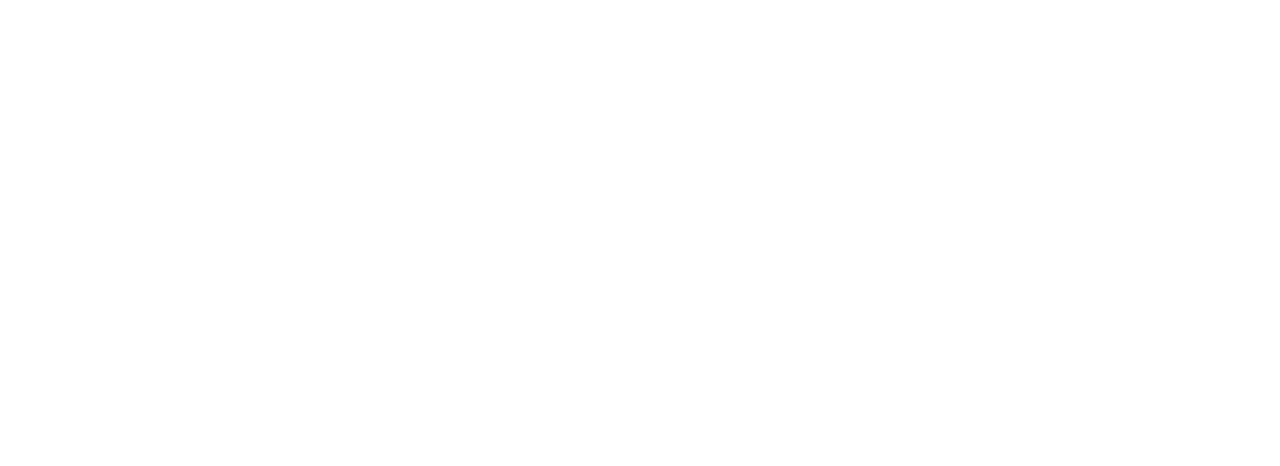
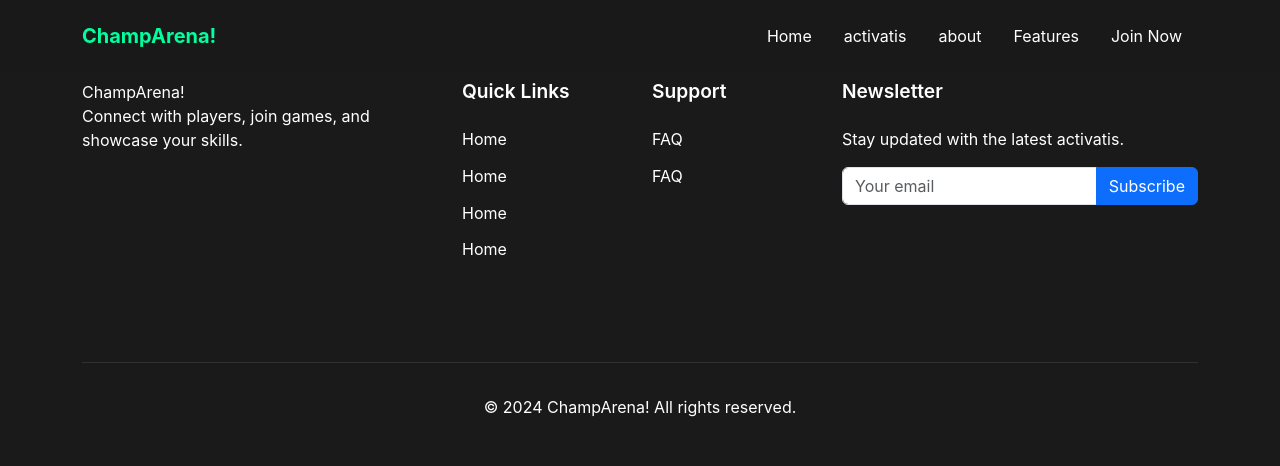
Before and after one commit to AliALMaghamsi/ChampArena, a Django app: page / in a window 1280 px wide. Before the commit the part shown is empty. Shown: the top 466 px of the page. Run offline with Django 5.2, Linux system fonts and the light colour scheme; some libraries are stand-ins or nearby versions.

Commit message:
Added navigation bar and footer

```diff
--- a/ChampArena/main/static/css/style.css
+++ b/ChampArena/main/static/css/style.css
@@ -0,0 +1,108 @@
+:root {
+    --primary-color: #00ff9d;
+    --secondary-color: #1a1a1a;
+    --accent-color: #32fbe2;
+}
+
+body {
+    font-family: 'Inter', sans-serif;
+    background-color: var(--secondary-color);
+    color: white;
+}
+
+
+.navbar {
+    background-color: rgba(26, 26, 26, 0.95);
+    padding: 1rem 0;
+    transition: all 0.3s ease;
+}
+
+.navbar-brand {
+    font-weight: 700;
+    color: var(--primary-color) !important;
+}
+
+.nav-link {
+    color: white !important;
+    margin: 0 0.5rem;
+    transition: color 0.3s ease;
+}
+
+.nav-link:hover {
+    color: var(--primary-color) !important;
+}
+
+
+
+
+
+
+
+
+.footer {
+    background-color: var(--card-bg);
+    padding: 5rem 0 2rem;
+    position: relative;
+}
+
+.footer::before {
+    content: '';
+    position: absolute;
+    top: 0;
+    left: 0;
+    right: 0;
+    height: 1px;
+    background: linear-gradient(90deg, transparent, var(--accent-green), transparent);
+}
+
+.footer-title {
+    color: var(--accent-green);
+    font-size: 1.2rem;
+    font-weight: 600;
+    margin-bottom: 1.5rem;
+}
+
+.footer-links {
+    list-style: none;
+    padding: 0;
+    margin: 0;
+}
+
+.footer-links li {
+    margin-bottom: 0.8rem;
+}
+
+.footer-links a {
+    color: var(--text-secondary);
+    text-decoration: none;
+    transition: all 0.3s ease;
+}
+
+.footer-links a:hover {
+    color: var(--accent-green);
+    padding-left: 5px;
+}
+
+.social-links {
+    display: flex;
+    gap: 1rem;
+}
+
+.social-links a {
+    color: var(--text-secondary);
+    font-size: 1.5rem;
+    transition: all 0.3s ease;
+}
+
+.social-links a:hover {
+    color: var(--accent-green);
+    transform: translateY(-3px);
+}
+
+.footer-bottom {
+    margin-top: 4rem;
+    padding-top: 2rem;
+    border-top: 1px solid rgba(255, 255, 255, 0.1);
+    text-align: center;
+    color: var(--text-secondary);
+}
--- a/ChampArena/main/templates/main/base.html
+++ b/ChampArena/main/templates/main/base.html
@@ -10,9 +10,25 @@
     <title>{% block title %}   {% endblock  %}</title>
 </head>
 <body>
-    <header>
 
-    </header>
+    <nav class="navbar navbar-expand-lg navbar-dark fixed-top">
+        <div class="container">
+            <a class="navbar-brand" href="#">ChampArena!</a>
+            <button class="navbar-toggler" type="button" data-bs-toggle="collapse" data-bs-target="#navbarNav">
+                <span class="navbar-toggler-icon"></span>
+            </button>
+            <div class="collapse navbar-collapse" id="navbarNav">
+                <ul class="navbar-nav ms-auto">
+                    <li class="nav-item"><a class="nav-link" href="#home">Home</a></li>
+                    <li class="nav-item"><a class="nav-link" href="#activatis">activatis</a></li>
+                    <li class="nav-item"><a class="nav-link" href="#about">about</a></li>
+                    <li class="nav-item"><a class="nav-link" href="#features">Features</a></li>
+                    <li class="nav-item"><a class="nav-link nav-button" href="#join">Join Now</a></li>
+                </ul>
+            </div>
+        </div>
+    </nav>
+
     <main class="container">
 
         {% block content %}
@@ -20,7 +36,50 @@
         {% endblock  %}
     </main>
 
-    <footer>
+
+        <footer class="footer">
+            <div class="container">
+                <div class="row">
+                    <div class="col-lg-4 mb-4">
+                        <div class="footer-logo">ChampArena!</div>
+                        <p>Connect with players, join games, and showcase your skills.</p>
+                        <div class="social-links">
+                            <a href="#"><i class="bi bi-facebook"></i></a>
+                            <a href="#"><i class="bi bi-twitter"></i></a>
+                            <a href="#"><i class="bi bi-instagram"></i></a>
+                            <a href="#"><i class="bi bi-youtube"></i></a>
+                        </div>
+                    </div>
+                    <div class="col-lg-2 col-md-4 mb-4">
+                        <h5 class="footer-title">Quick Links</h5>
+                        <ul class="footer-links">
+                            <li><a href="#home">Home</a></li>
+                            <li><a href="#home">Home</a></li>
+                            <li><a href="#home">Home</a></li>
+                            <li><a href="#home">Home</a></li>
+                        </ul>
+                    </div>
+                    <div class="col-lg-2 col-md-4 mb-4">
+                        <h5 class="footer-title">Support</h5>
+                        <ul class="footer-links">
+                            <li><a href="#faq">FAQ</a></li>
+                            <li><a href="#faq">FAQ</a></li>
+
+                        </ul>
+                    </div>
+                    <div class="col-lg-4 col-md-4 mb-4">
+                        <h5 class="footer-title">Newsletter</h5>
+                        <p>Stay updated with the latest activatis.</p>
+                        <div class="input-group">
+                            <input type="email" class="form-control" placeholder="Your email">
+                            <button class="btn btn-primary">Subscribe</button>
+                        </div>
+                    </div>
+                </div>
+                <div class="footer-bottom">
+                    <p>&copy; 2024 ChampArena! All rights reserved.</p>
+                </div>
+            </div>
 
     </footer>
     <script src="https://cdn.jsdelivr.net/npm/bootstrap@5.3.3/dist/js/bootstrap.bundle.min.js" integrity="sha384-YvpcrYf0tY3lHB60NNkmXc5s9fDVZLESaAA55NDzOxhy9GkcIdslK1eN7N6jIeHz" crossorigin="anonymous"></script>
--- a/ChampArena/main/templates/main/index.html
+++ b/ChampArena/main/templates/main/index.html
@@ -1,11 +1,9 @@
-<!DOCTYPE html>
-<html lang="en">
-<head>
-    <meta charset="UTF-8">
-    <meta name="viewport" content="width=device-width, initial-scale=1.0">
-    <title>Document</title>
-</head>
-<body>
+{% extends 'main/base.html'%}
 
-</body>
-</html>
+{% load static %}
+
+
+{% block content %}
+
+
+{% endblock %}
```
Also changed, not shown: ChampArena/db.sqlite3.
